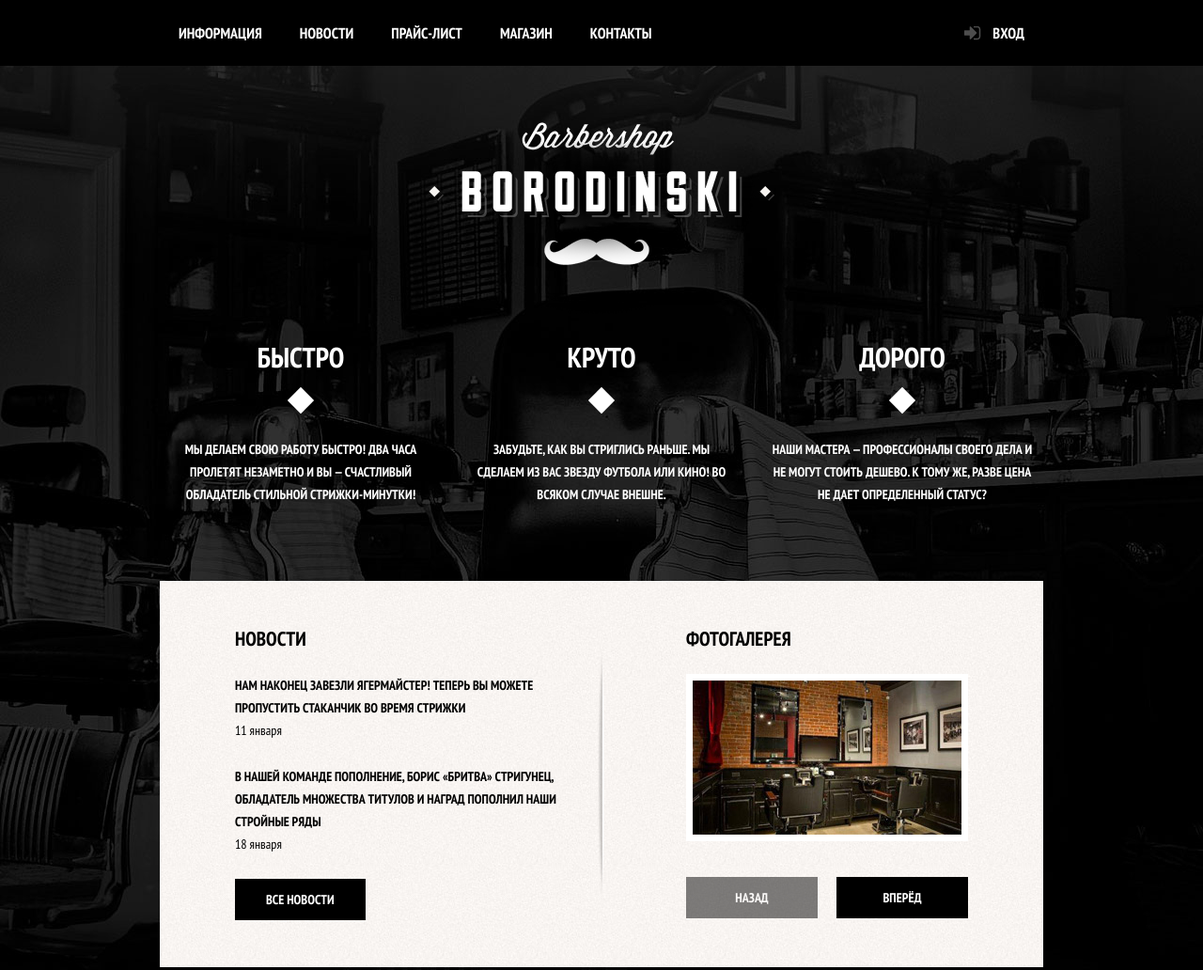
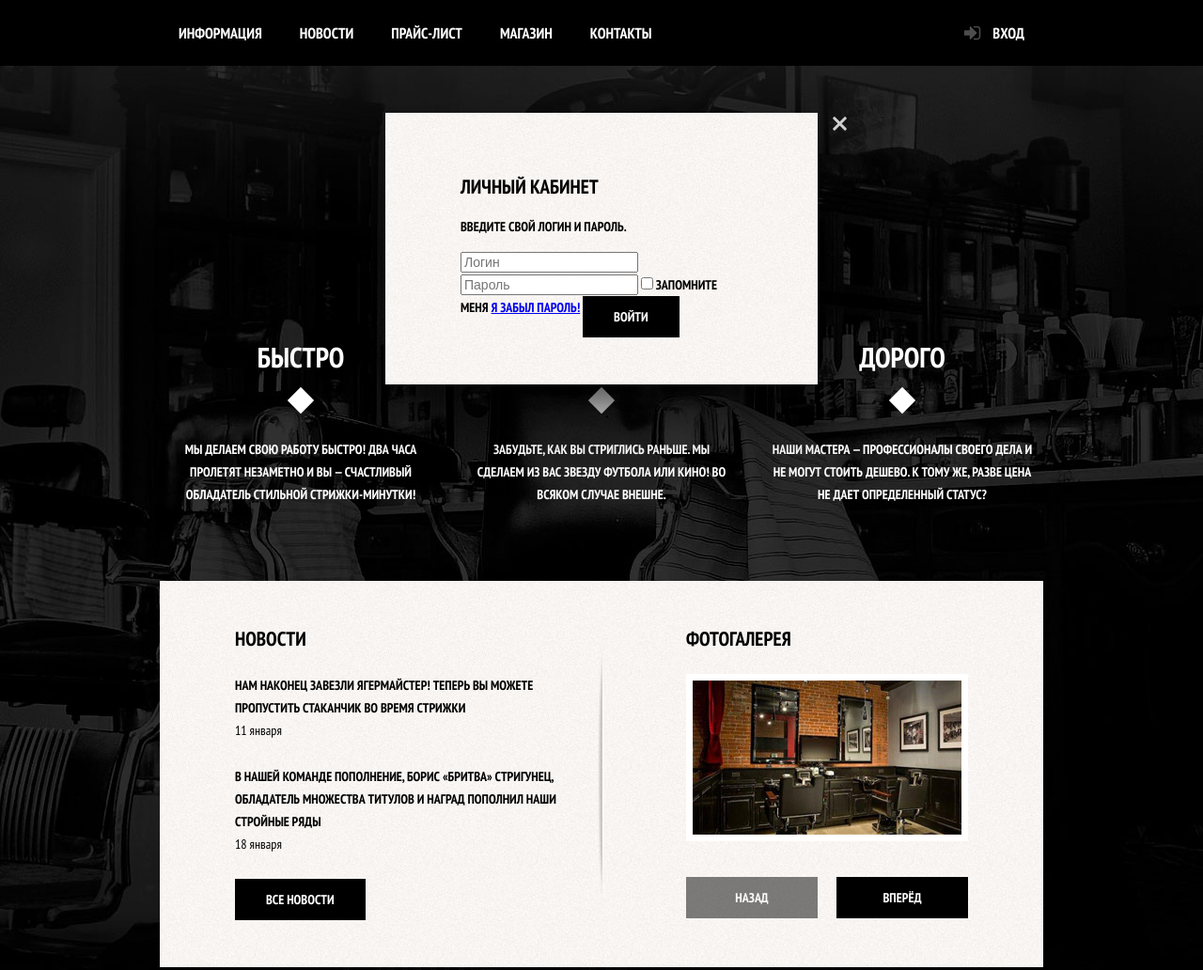
Before and after one commit to kaznacheyev/Barbershop, a plain HTML site: page index.html in a window 1280 px wide. Shown: the top 1032 px of the page at 94% size. Drawn offline with Linux system fonts and the light colour scheme.

Commit message:
form-login

```diff
--- a/css/style.css
+++ b/css/style.css
@@ -600,3 +600,50 @@ body {
 .footer-copyright .btn {
 	margin-right: 0;
 }
+
+/* Всплывающая форма */
+
+.modal-content {
+	position: absolute;
+	top: 120px;
+	left: 50%;
+	margin-left: -230px;
+	width: 300px;
+	padding: 50px 80px;
+	color: #000000;
+	background: #f8f3f0 url(../img/pattern-white.jpg);
+	box-shadow: 0 30px 50px rgba(0, 0, 0, 0.7);
+}
+
+.modal-content-close {
+	position: absolute;
+	width: 22px;
+	height: 22px;
+	top: 0;
+	right: -34px;
+	font-size: 0;
+	border: 0;
+	outline: 0;
+	cursor: pointer;
+	background-color: transparent;
+}
+
+.modal-content-close::before,
+.modal-content-close::after {
+	content: "";
+	position: absolute;
+	width: 19px;
+	height: 3px;
+	top: 10px;
+	left: 2px;
+	background-color: #d0d0d0;
+	border-radius: 1px;
+}
+
+.modal-content-close::before {
+	transform: rotate(45deg);
+}
+
+.modal-content-close::after {
+	transform: rotate(-45deg);
+}
--- a/index.html
+++ b/index.html
@@ -15,7 +15,7 @@
 				<ul>
 					<li><a href="#">Информация</a></li>
 					<li><a href="#">Новости</a></li>
-					<li><a href="#">Прайс-лист</a></li>
+					<li><a href="price.html">Прайс-лист</a></li>
 					<li><a href="#">Магазин</a></li>
 					<li><a href="#">Контакты</a></li>
 				</ul>
@@ -121,5 +121,22 @@
 		</div>
 	</footer>
 
+	<div class="modal-content">
+		<button class="modal-content-close" type="button" title="Закрыть">Закрыть</button>
+		<h2 class="modal-content-title">Личный кабинет</h2>
+		<p>Введите свой логин и пароль.</p>
+		<form class="login-form" action="https://echo.htmlacademy.ru" method="post">
+			<input class="icon-user" type="text" name="login" placeholder="Логин">
+			<input class="icon-password" type="password" name="password" placeholder="Пароль">
+			<label class="login-checkbox">
+				<input type="checkbox" name="remember">
+				<span class="checkbox-indicator"></span>
+				Запомните меня
+				</label>
+				<a class="restore" href="#">Я забыл пароль!</a>
+				<button class="btn" type="submit">Войти</button>
+		</form>
+	</div>
+
 </body>
 </html>
```
